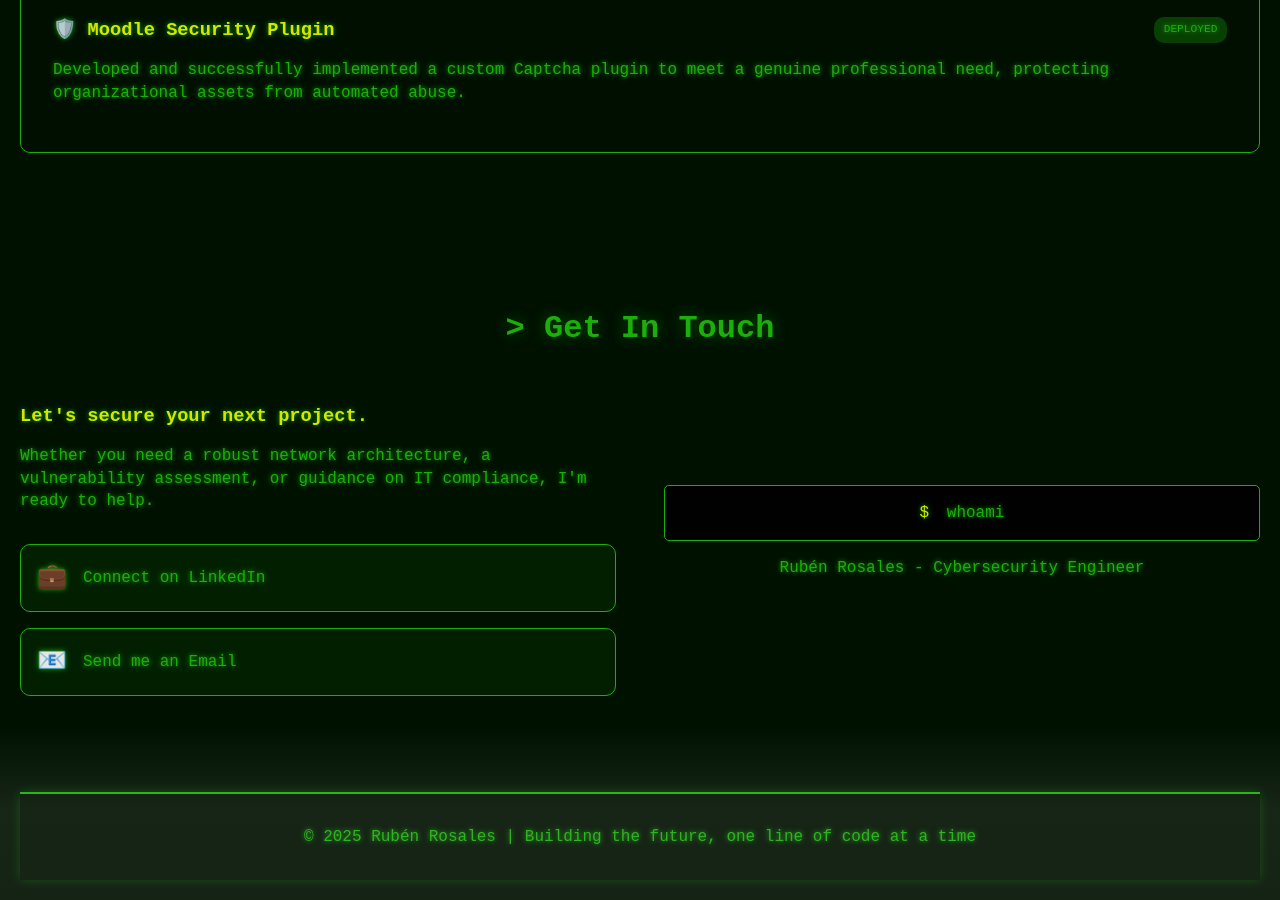
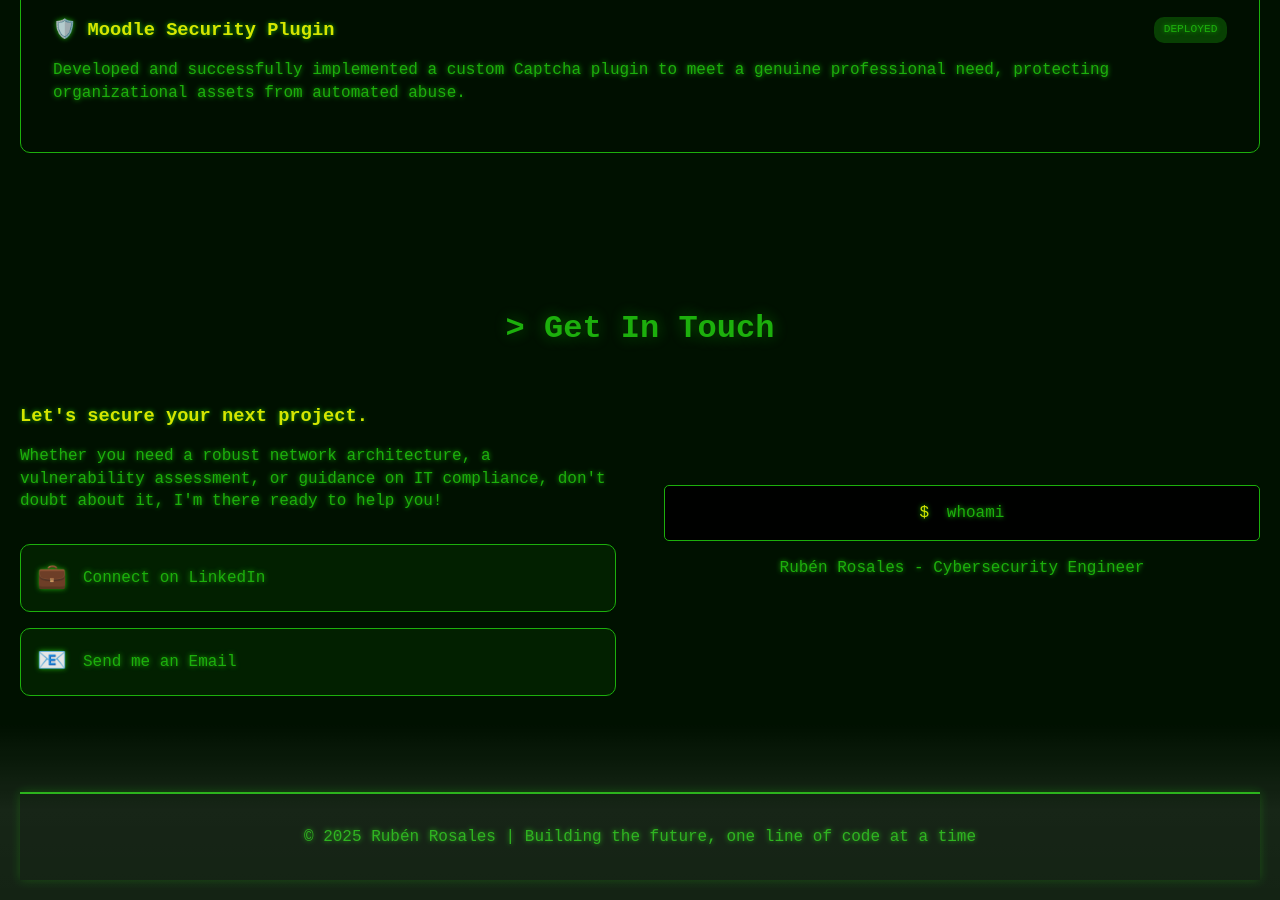
Before and after one commit to Rubenelcurioso/rubenelcurioso.github.io, a Jekyll site: the page built from index.html, in a window 1280 px wide and 900 px high, scrolled down 2936 px. Built offline with Jekyll 4.4.1, drawn with Linux system fonts in a browser that asks for light colours.

```diff
--- a/index.html
+++ b/index.html
@@ -140,7 +140,7 @@ layout: default
     <div class="contact-grid">
       <div class="contact-info">
         <h3 style="color: #eeff00; margin-bottom: 1rem;">Let's secure your next project.</h3>
-        <p>Whether you need a robust network architecture, a vulnerability assessment, or guidance on IT compliance, I'm ready to help.</p>
+        <p>Whether you need a robust network architecture, a vulnerability assessment, or guidance on IT compliance, don't doubt about it, I'm there ready to help you!</p>
         <div class="contact-methods">
           <a href="https://www.linkedin.com/in/ruben-rosalest" class="contact-link" target="_blank">
             <span class="contact-icon">💼</span>
```
Also changed, not shown: 1 other file.
